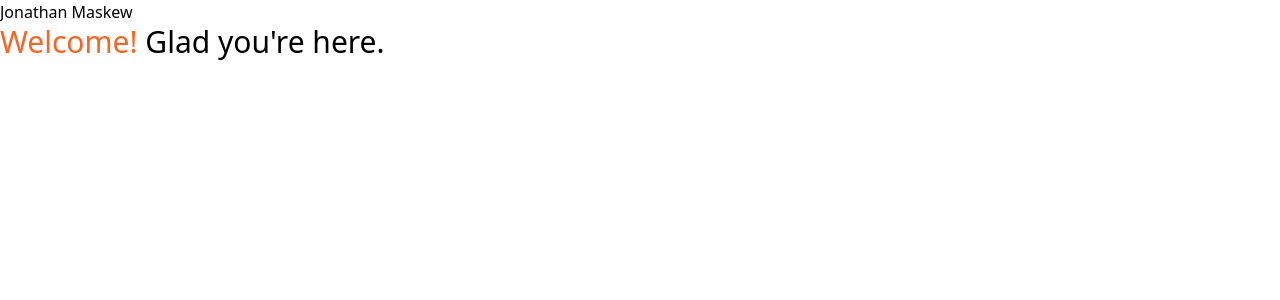
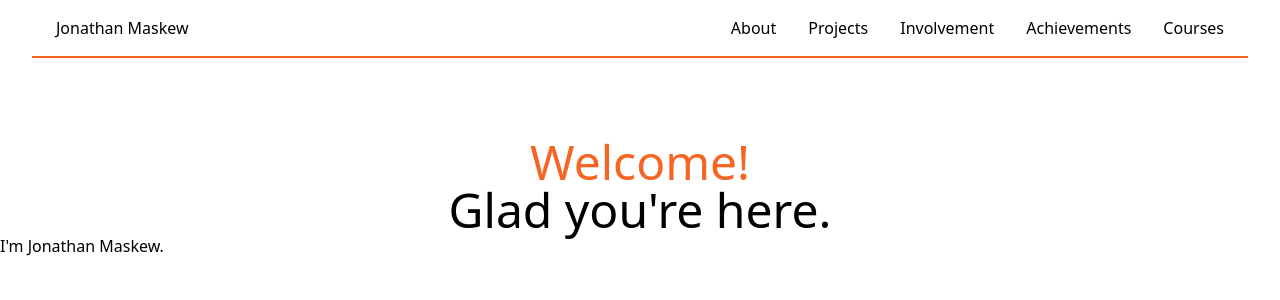
Before and after one commit to JonathanMaskew/personal-website, a Next.js app: page / in a window 1280 px wide. Shown: the top 300 px of the page. Built offline with nearby package versions, Linux system fonts and the light colour scheme.

Commit message:
navigation bar done

```diff
--- a/components/navigation.tsx
+++ b/components/navigation.tsx
@@ -1,3 +1,4 @@
+import Link from 'next/link'
 import React, { Component } from 'react'
 
 type Props = {}
@@ -9,10 +10,19 @@ export default class Navigation extends Component<Props, State> {
 
     render() {
         return (
-            <div>
-                <p>Jonathan Maskew</p>
+            <nav className='py-4 border-b-2 border-themeOrange mx-8 mb-20'>
+                <div className='flex flex-wrap items-end justify-between mx-6'>
+                    <div>Jonathan Maskew</div>
 
-            </div>
+                    <div className='flex flex-wrap'>
+                        <span className='mx-4'><Link href='/about'>About</Link></span>
+                        <span className='mx-4'><Link href='/projects'>Projects</Link></span>
+                        <span className='mx-4'><Link href='/involvement'>Involvement</Link></span>
+                        <span className='mx-4'><Link href='/achievements'>Achievements</Link></span>
+                        <span className='ml-4'><Link href='/courses'>Courses</Link></span>
+                    </div>
+                </div>
+            </nav>
         )
     }
 }
--- a/pages/about.tsx
+++ b/pages/about.tsx
@@ -0,0 +1,15 @@
+import React, { Component } from 'react'
+
+type Props = {}
+
+type State = {}
+
+export default class About extends Component<Props, State> {
+    state = {}
+
+    render() {
+        return (
+            <div>About</div>
+        )
+    }
+}
--- a/pages/index.tsx
+++ b/pages/index.tsx
@@ -8,7 +8,10 @@ const Home: NextPage = () => {
   return (
     <div>
       <Navigation />
-      <p className='text-3xl'><span className='text-themeOrange'>Welcome!</span> Glad you're here.</p>
+      <div className='text-5xl text-center'><span className='text-themeOrange'>Welcome!</span><br />Glad you're here.</div>
+      <div className='flex'>
+        <div>I'm Jonathan Maskew.</div>
+      </div>
     </div>
   )
 }
--- a/tailwind.config.js
+++ b/tailwind.config.js
@@ -7,6 +7,10 @@ module.exports = {
     extend: {
       colors: {
         'themeOrange' : '#F56524'
+      },
+
+      borderWidth: {
+        '3' : '3px'
       }
     },
   },
```
